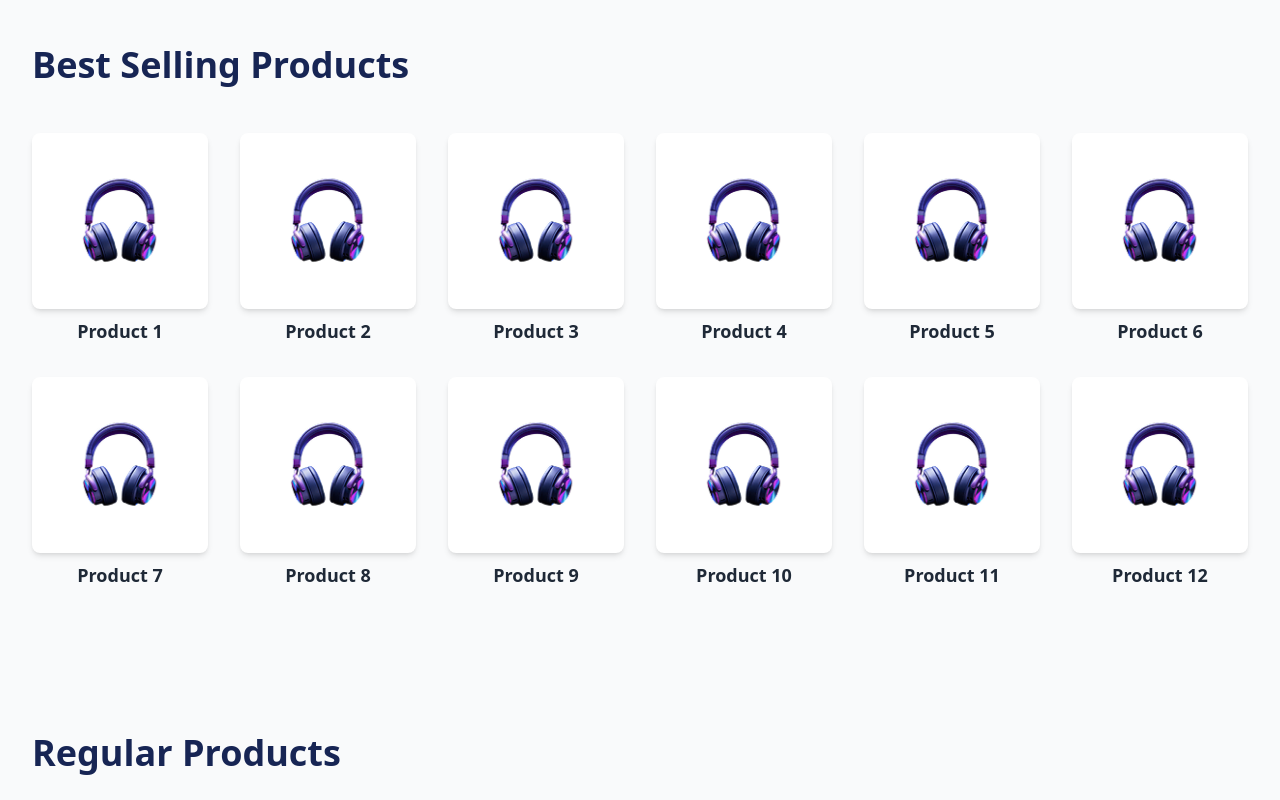
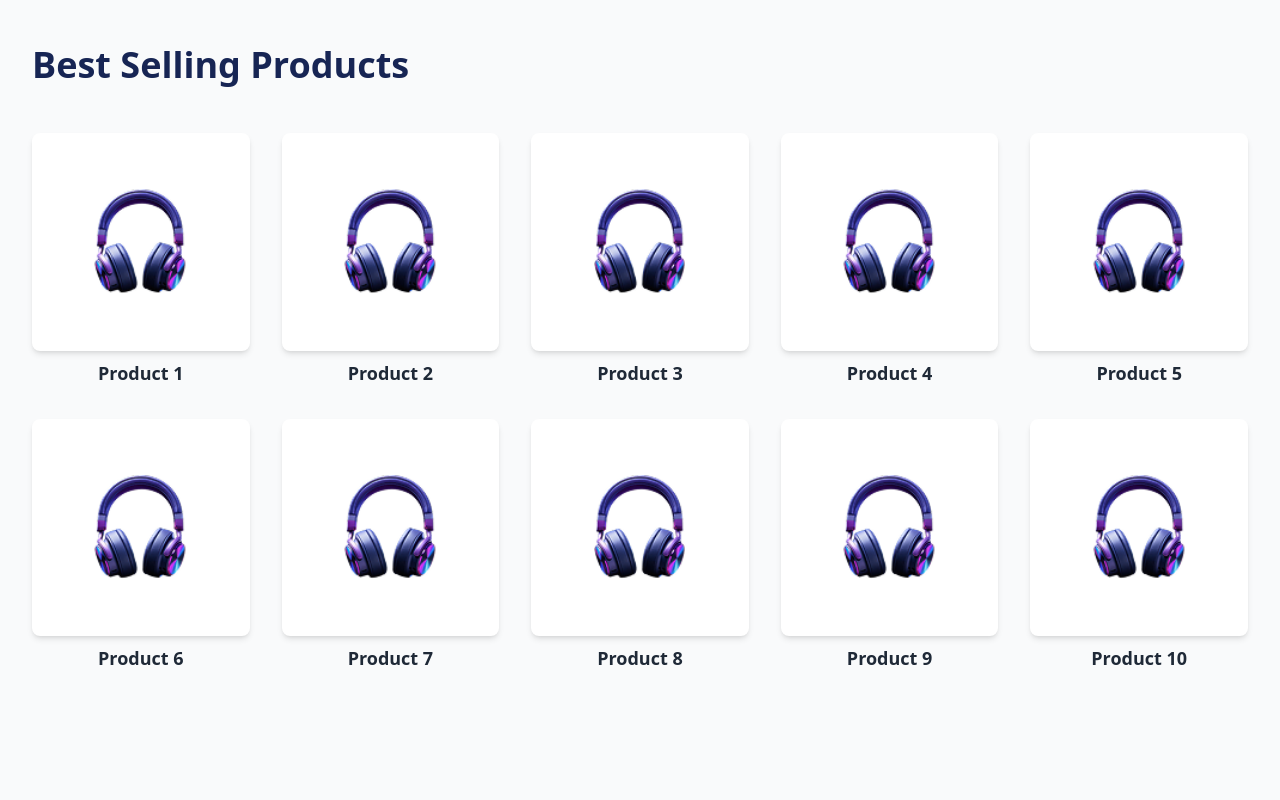
Before and after one commit to Sawjal-sikder/website_bot, a React (Vite) app: page / in a window 1280 px wide. Shown: the part 940-1740 px from the top of the page. Built offline with nearby package versions, Linux system fonts and the light colour scheme.

Commit message:
feat: Adjust product count and grid layout in Products component

```diff
--- a/src/pages/Products.jsx
+++ b/src/pages/Products.jsx
@@ -2,7 +2,7 @@ import React from 'react'
 import Image from '../assets/image/product.png'
 
 const Products = ({heading}) => {
-  const products = Array.from({ length: 12 }, (_, index) => ({
+  const products = Array.from({ length: 10 }, (_, index) => ({
     id: index + 1,
     image: Image,
     title: `Product ${index + 1}`,
@@ -14,14 +14,14 @@ const Products = ({heading}) => {
       {/* Products Grid */}
       <div className="container mx-auto px-4 sm:px-6 lg:px-8">
         <h2 className="text-4xl font-bold text-blue-950 mb-8 py-4">{heading}</h2>
-        <div className="grid grid-cols-1 xs:grid-cols-2 sm:grid-cols-2 md:grid-cols-3 lg:grid-cols-4 xl:grid-cols-6 gap-4 sm:gap-6 lg:gap-8">
+        <div className="grid grid-cols-1 xs:grid-cols-2 sm:grid-cols-2 md:grid-cols-3 lg:grid-cols-4 xl:grid-cols-5 gap-4 sm:gap-6 lg:gap-8">
           {products.map((product) => (
             <div key={product.id} className="group">
               <div className="aspect-square bg-white rounded-lg shadow-md hover:shadow-xl transition-all duration-300 overflow-hidden group-hover:scale-105">
                 <img
                   src={product.image}
                   alt={`Product ${product.id}`}
-                  className="w-full h-full object-cover group-hover:opacity-90 transition-opacity duration-300"
+                  className="w-full h-full object-cover group-hover:opacity-90 transition-opacity duration-300 cursor-pointer"
                 />
               </div>
               <div className="mt-2">
```
